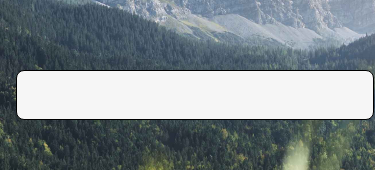
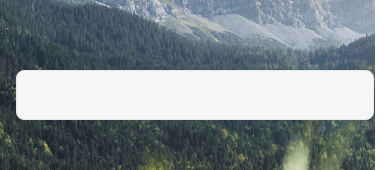
Before and after one commit to VadimKorobec/react-native, a React Native app: screen / in a window 390 px wide. Shown: the part 327-497 px from the top of the page. Built offline with nearby package versions, Linux system fonts and the light colour scheme.

Commit message:
Update App.js

```diff
--- a/App.js
+++ b/App.js
@@ -29,6 +29,7 @@ const styles = StyleSheet.create({
     borderWidth: 1,
     height: 50,
     backgroundColor: "#F6F6F6",
+    borderColor: "#E8E8E8",
     borderRadius: 8,
     marginHorizontal: 16,
   },
```
